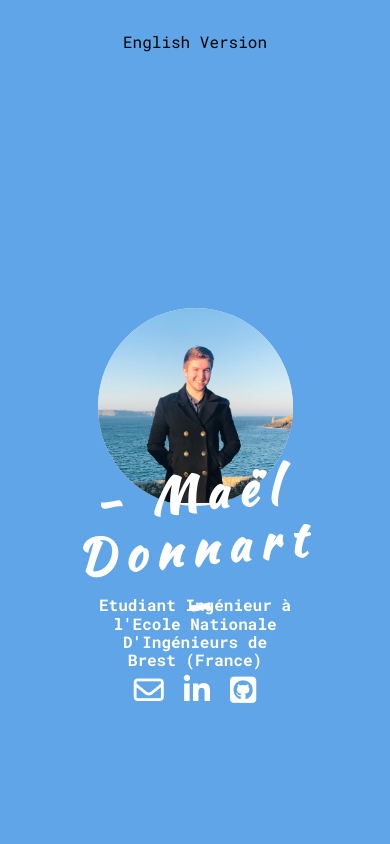
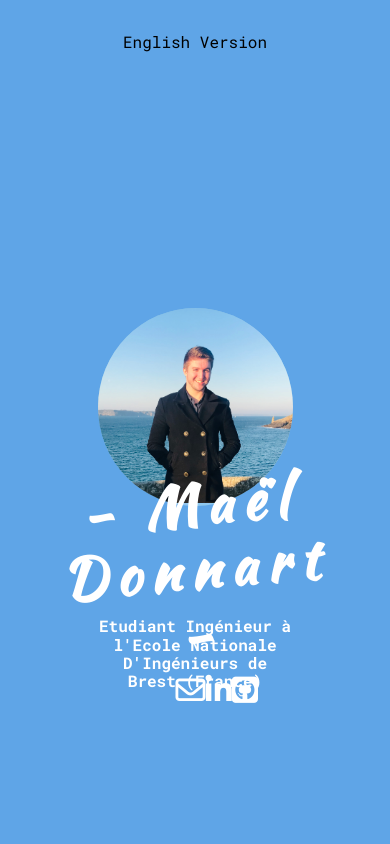
Before and after one commit to maeldonn/maeldonn.github.io, a plain HTML site: page presentation.html in a window 390 px wide. Drawn offline with Linux system fonts and the light colour scheme.

Commit message:
Update presentation design
Not responsive yet.

```diff
--- a/css/presentation.css
+++ b/css/presentation.css
@@ -1,10 +1,3 @@
-/* FONTS */
-
-@import url('https://fonts.googleapis.com/css2?family=Kaushan+Script&display=swap'); /* Kaushan Script */
-@import url('https://fonts.googleapis.com/css?family=Roboto+Mono:400,500,700&display=swap'); /* Roboto Mono */
-
-/* STYLES */
-
 html,
 body {
   width: 100vw;
@@ -64,11 +57,12 @@ header {
   background-color: aliceblue;
   margin: 0 auto;
   overflow: hidden;
+  background: url('../img/profile-picture.jpg');
 }
 
 .name-wrapper {
   width: 100%;
-  height: 10%;
+  height: 15%;
   display: flex;
   align-items: center;
   justify-content: center;
@@ -76,14 +70,14 @@ header {
 
 .name-wrapper h1 {
   font-family: 'Kaushan Script', cursive;
-  font-size: 3em;
+  font-size: 3.5em;
   transform: rotate(-5deg);
   letter-spacing: 10px;
 }
 
 .description-wrapper {
   width: 100%;
-  height: 10%;
+  height: 5%;
   display: flex;
   align-items: center;
   justify-content: center;
@@ -95,18 +89,23 @@ header {
 }
 
 .contact-wrapper {
+  width: 20%;
+  height: 20%;
+  margin: 0 auto;
+}
+
+.logo-wrapper {
   width: 100%;
-  height: 10%;
+  height: 100%;
   display: flex;
   align-items: start;
-  justify-content: center;
+  justify-content: space-between;
 }
 
-.contact-wrapper a {
+.logo-wrapper a {
   color: white;
-  padding: 0 10px;
 }
 
-.contact-wrapper i {
+.logo-wrapper i {
   font-size: 30px;
 }
--- a/presentation.html
+++ b/presentation.html
@@ -13,6 +13,10 @@
     <meta name="theme-color" content="#FF9000" />
     <link rel="stylesheet" href="./css/normalize.css" />
     <link rel="stylesheet" href="./css/presentation.css" />
+    <link
+      href="https://fonts.googleapis.com/css?family=Kaushan+Script|Roboto+Mono:400,500,700&display=swap"
+      rel="stylesheet"
+    />
     <script
       src="https://kit.fontawesome.com/d05f04ce8c.js"
       crossorigin="anonymous"
@@ -44,6 +48,7 @@
           </h3>
         </div>
         <div class="contact-wrapper">
+          <div class="logo-wrapper">
             <a href="mailto:mael.donnart1@gmail.com"
               ><i class="far fa-envelope"></i
             ></a>
@@ -57,6 +62,7 @@
             ></a>
           </div>
         </div>
+      </div>
     </header>
   </body>
 </html>
```
Lines whose indentation alone changed are shown as unchanged.
